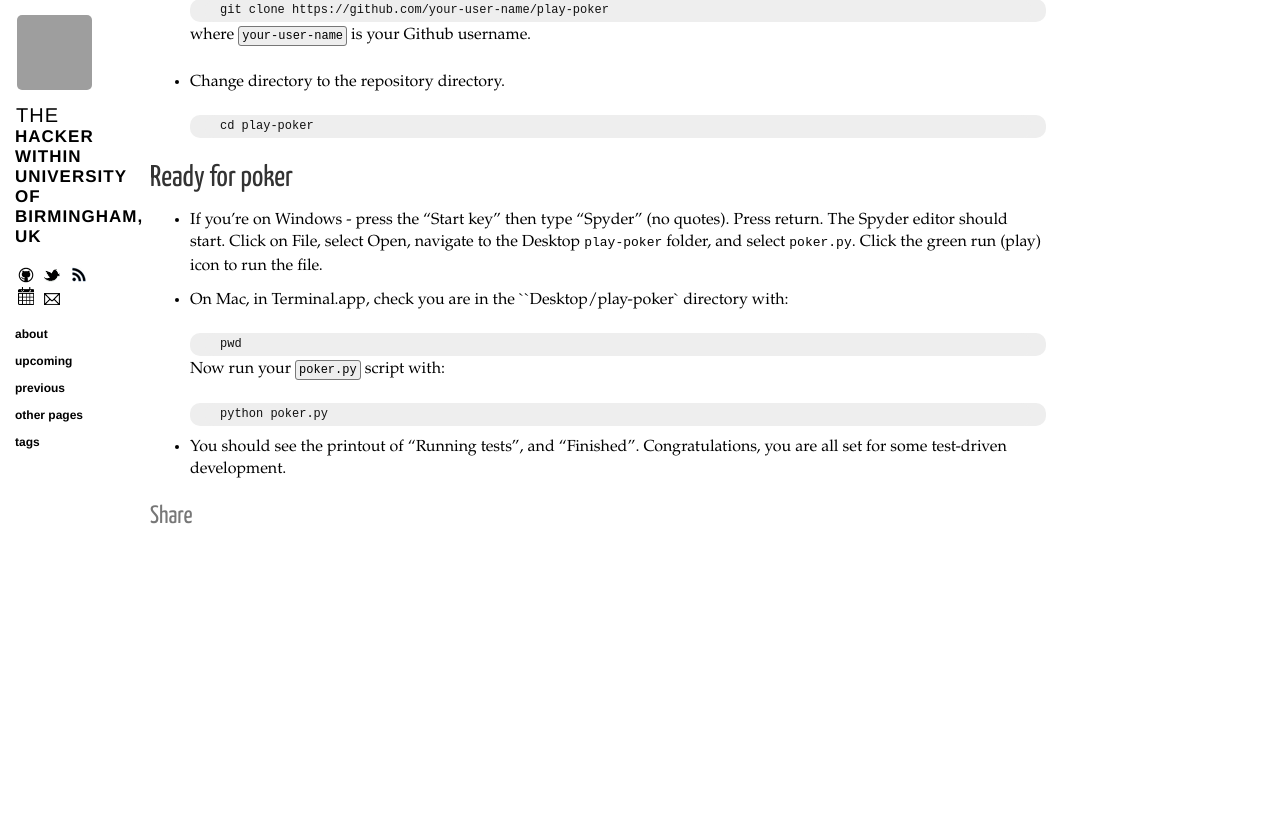
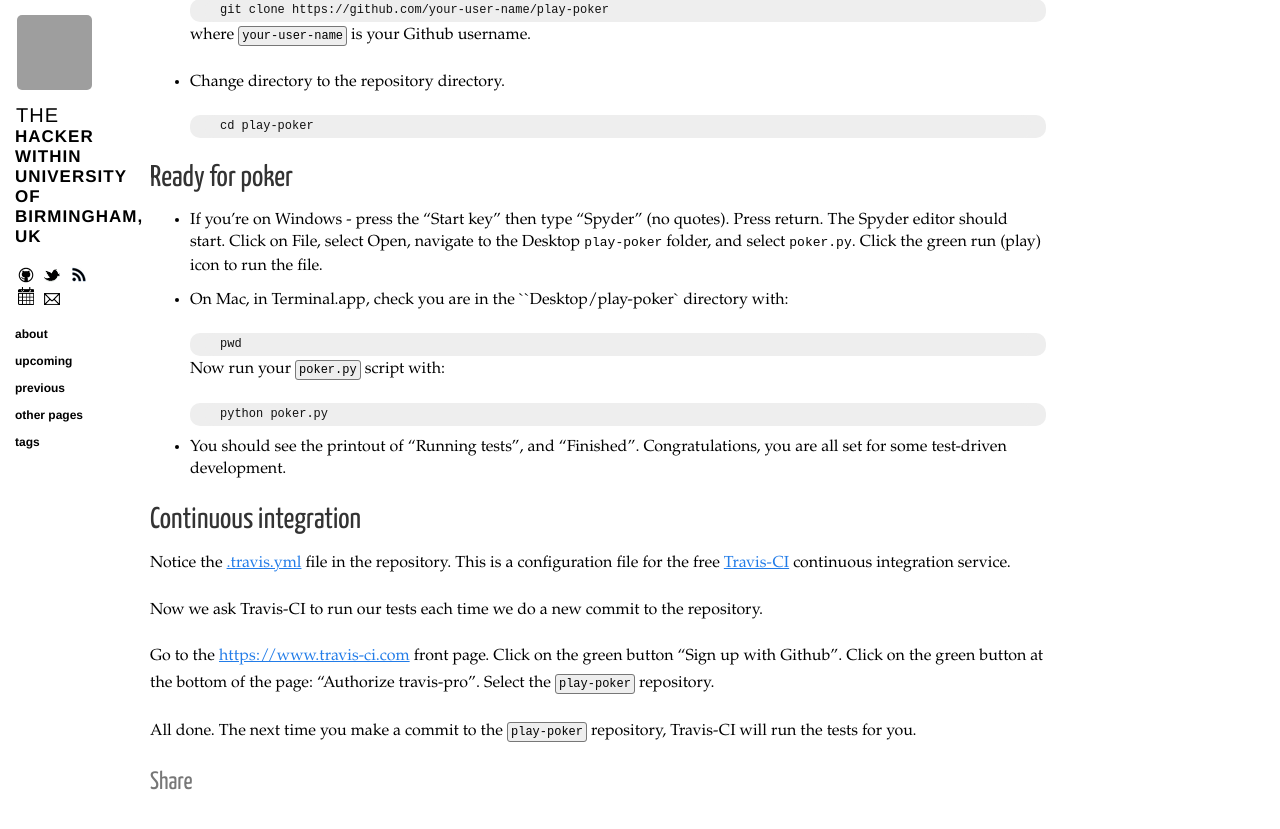
Before and after one commit to thehackerwithin/UoB, a Jekyll site: the page built from _posts/2018-08-20-testing-continuous-integration.md, in a window 1280 px wide and 900 px high, scrolled down 878 px. Shown: the top 829 px of the window. Built offline with Jekyll 4.4.1, drawn with Linux system fonts in a browser that asks for light colours; nearby versions of some CDN libraries; before the commit the page ends 1512 px from its top, so only the background shows below that; grey boxes are pictures that could not be loaded.

Commit message:
Continuous integration

```diff
--- a/_posts/2018-08-20-testing-continuous-integration.md
+++ b/_posts/2018-08-20-testing-continuous-integration.md
@@ -82,3 +82,21 @@ Make sure you have these two things on your computer:
 
 *   You should see the printout of "Running tests", and "Finished".
     Congratulations, you are all set for some test-driven development.
+
+## Continuous integration
+
+Notice the
+[.travis.yml](https://github.com/matthew-brett/play-poker/blob/master/.travis.yml)
+file in the repository.  This is a configuration file for the free
+[Travis-CI](https://www.travis-ci.com) continuous integration service.
+
+Now we ask Travis-CI to run our tests each time we do a new commit to the
+repository.
+
+Go to the [https://www.travis-ci.com](https://www.travis-ci.com) front page.
+Click on the green button "Sign up with Github".  Click on the green button at
+the bottom of the page: "Authorize travis-pro". Select the `play-poker`
+repository.
+
+All done.  The next time you make a commit to the `play-poker` repository,
+Travis-CI will run the tests for you.
```
